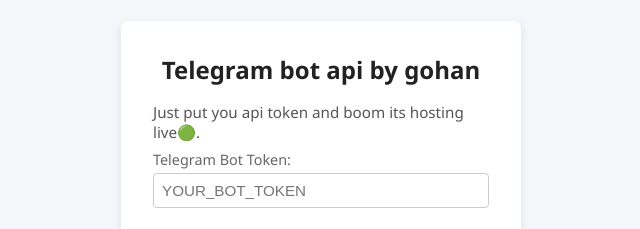
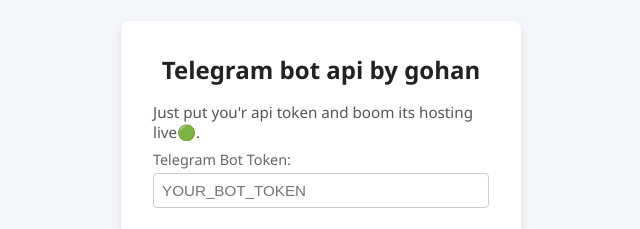
Before and after one commit to GOHANX916/Danger, a plain HTML site: page index.html in a window 1280 px wide. Shown: the part 181-410 px from the top of the page, 319-959 px from the left. Drawn offline with Linux system fonts and the light colour scheme.

Commit message:
Update index.html

```diff
--- a/index.html
+++ b/index.html
@@ -118,7 +118,7 @@
 <body>
   <div class="container">
     <h1>Telegram bot api by gohan</h1>
-    <p>Just put you api token and boom its hosting live🟢.</p>
+    <p>Just put you'r api token and boom its hosting live🟢.</p>
 
     <div class="input-group">
       <label for="tokenInput">Telegram Bot Token:</label>
```
